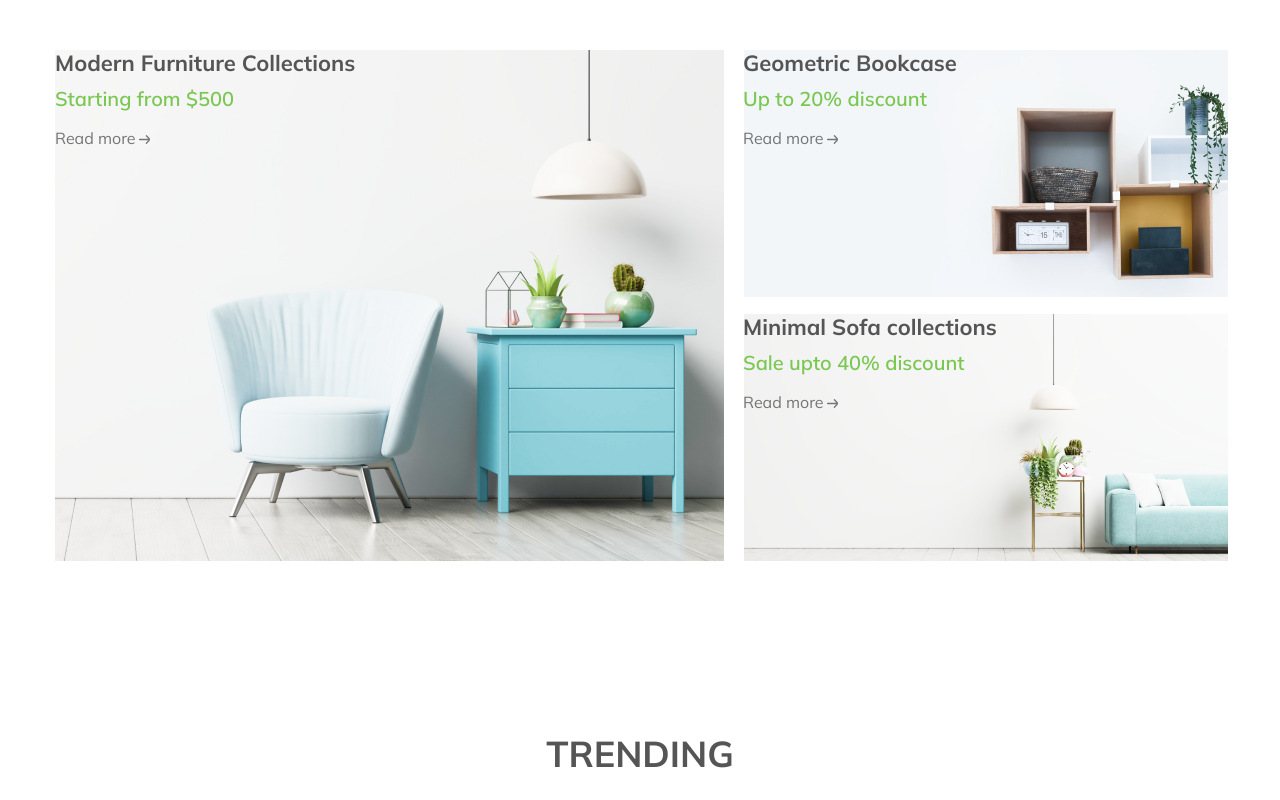
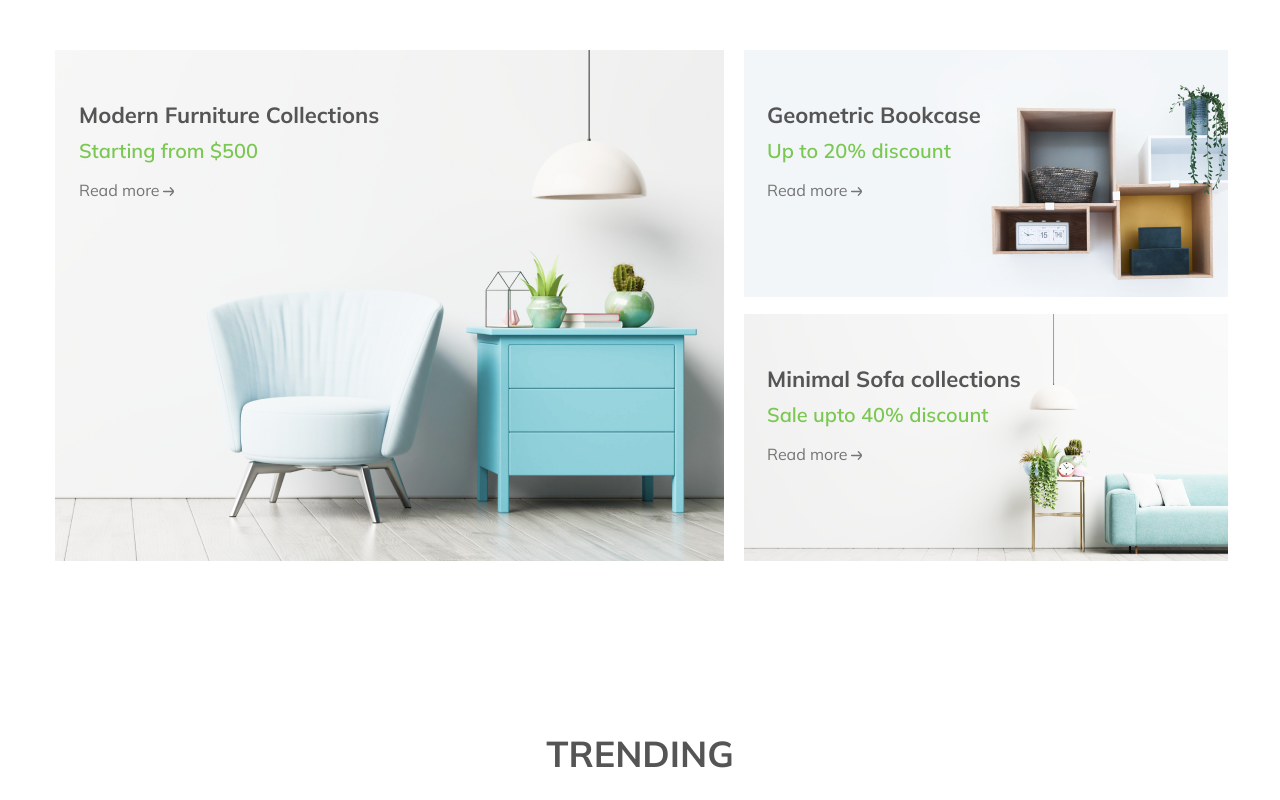
Before and after one commit to elena-savitskaya/homework_maket_grid, a plain HTML site: page index.html in a window 1280 px wide. Shown: the top 800 px of the page. Drawn offline with Linux system fonts and the light colour scheme.

Commit message:
add paddings

```diff
--- a/styles/style.css
+++ b/styles/style.css
@@ -59,6 +59,10 @@ img {
 
 .section_start_card:first-child {
     grid-row: span 2;
+}
+
+.section_start_card {
+    padding: 52px 0 0 24px;
 }
 
 .section_start_title {
@@ -290,6 +294,7 @@ img {
 .section_special_card {
     position: relative;
     max-width: 570px;
+    padding: 33px 0 0 22px;
 }
 
 .section_special_button {
```
